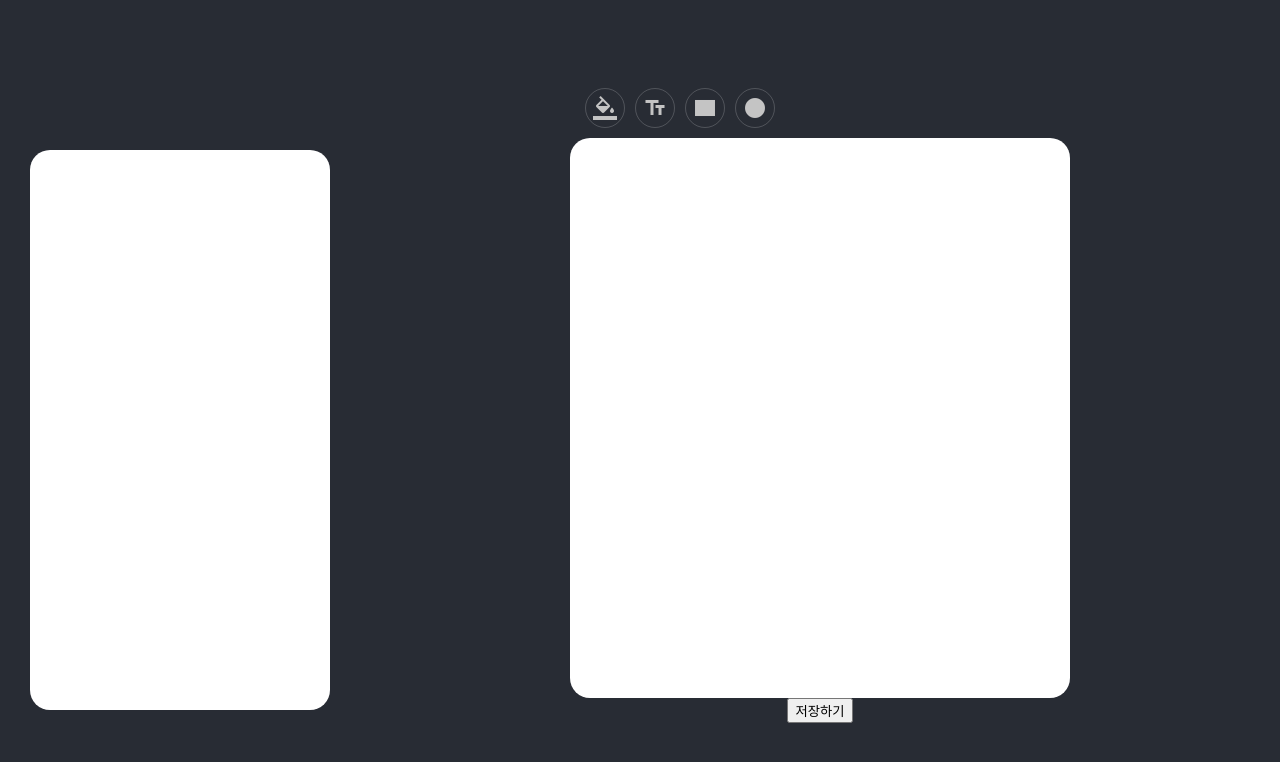
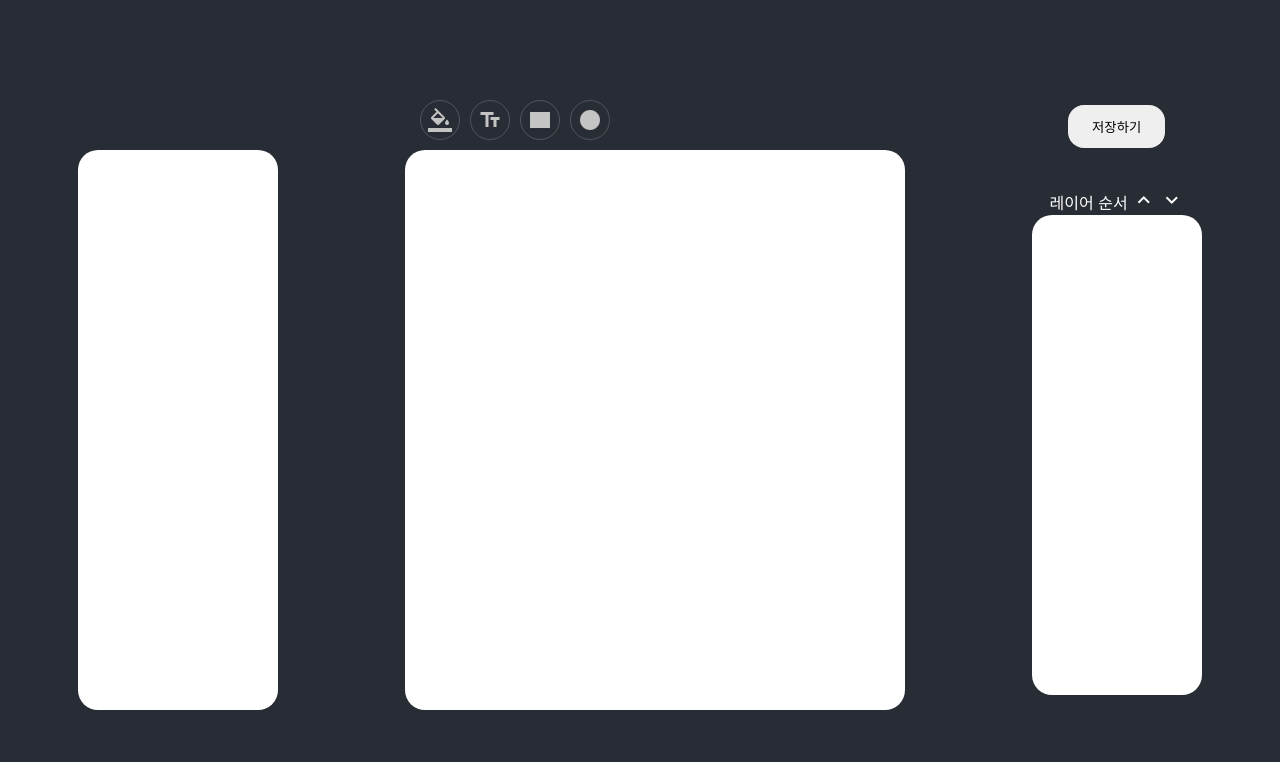
Before and after one commit to biio-front/canvas-with-konva, a React (Create React App) app: page / in a window 1280 px wide. Shown: the top 762 px of the page. Built offline with nearby package versions, Linux system fonts and the light colour scheme; a web font is replaced by a local one.

Commit message:
Add layer component

```diff
--- a/src/components/Canvas/index.scss
+++ b/src/components/Canvas/index.scss
@@ -3,7 +3,6 @@
   height: 70vh;
   position: relative;
 
-  margin: 0 30px;
   padding: 20px;
   border-radius: 20px;
 
--- a/src/components/Customizing/index.scss
+++ b/src/components/Customizing/index.scss
@@ -1,6 +1,6 @@
 .customizing {
   &-title {
-    width: 300px;
+    width: 200px;
     height: 60px;
 
     padding-left: 1rem;
@@ -13,7 +13,7 @@
   }
 
   &-board {
-    width: 300px;
+    width: 200px;
     height: 70vh;
 
     margin: 0 30px;
--- /dev/null
+++ b/src/components/Layer/index.tsx
@@ -0,0 +1,70 @@
+/* eslint-disable jsx-a11y/no-noninteractive-element-interactions */
+/* eslint-disable jsx-a11y/click-events-have-key-events */
+import { shallowEqual } from 'react-redux';
+
+import { changeElementOrderDown, changeElementOrderUp, selectItem } from '../../reducers/canvas';
+import { useAppDispatch, useAppSelector } from '../../store';
+
+function Layer() {
+  const dispatch = useAppDispatch();
+
+  const { canvas, selectedItem } = useAppSelector(
+    (state) => ({ canvas: state.canvas.canvas, selectedItem: state.canvas.selectedItem }),
+    shallowEqual,
+  );
+  const canvasItems = [...canvas.items].reverse();
+  const selectedZIndex = selectedItem.styles.zIndex;
+
+  return (
+    <div className='layer'>
+      <div className='layer-header'>
+        <span className='layer-header-title'>레이어 순서</span>
+
+        <button
+          type='button'
+          onClick={() => {
+            if (selectedZIndex < canvasItems.length - 1) {
+              dispatch(changeElementOrderUp(selectedZIndex));
+            }
+          }}
+        >
+          <span className='material-icons'>expand_less</span>
+        </button>
+
+        <button
+          type='button'
+          onClick={() => {
+            if (selectedZIndex > 0) {
+              dispatch(changeElementOrderDown(selectedZIndex));
+            }
+          }}
+        >
+          <span className='material-icons'>expand_more</span>
+        </button>
+      </div>
+
+      <ul className='layer-items'>
+        {canvasItems.map((item) => {
+          const isSelected = item.id === selectedItem.id;
+
+          return (
+            <li
+              className={`layer-item ${isSelected ? 'selected' : ''}`}
+              key={item.id}
+              onClick={() => dispatch(selectItem(item))}
+              onDragStart={() => {
+                dispatch(selectItem(item));
+              }}
+              draggable
+            >
+              {item.id}
+              {item.className}
+            </li>
+          );
+        })}
+      </ul>
+    </div>
+  );
+}
+
+export default Layer;
--- a/src/pages/Playground.tsx
+++ b/src/pages/Playground.tsx
@@ -7,6 +7,7 @@ import CustomizingBgColor from '../components/Customizing/BgColor';
 import CustomizingShape from '../components/Customizing/Shape';
 import AddingBoard from '../components/AddingBoard';
 import Canvas from '../components/Canvas';
+import Layer from '../components/Layer';
 
 import { getCanvas } from '../reducers/canvas';
 import { useAppDispatch, useAppSelector } from '../store';
@@ -44,9 +45,14 @@ function Playground() {
       <div className='container adding'>
         <AddingBoard setMode={setMode} />
         <Canvas setMode={setMode} />
-        <button type='button' onClick={onSave}>
+      </div>
+
+      <div className='container'>
+        <button type='button' onClick={onSave} className='save-button'>
           저장하기
         </button>
+
+        <Layer />
       </div>
     </div>
   );
--- a/src/styles/Playground.scss
+++ b/src/styles/Playground.scss
@@ -1,6 +1,6 @@
 .playground {
   display: flex;
-  justify-content: space-between;
+  justify-content: space-around;
   align-items: center;
 
   height: 100vh;
@@ -12,7 +12,52 @@
     flex-direction: column;
   }
 
-  .adding {
-    flex: 1;
+  .save-button {
+    margin-bottom: 5vh;
+    padding: 0.75rem 1.5rem;
+    border: 0;
+    border-radius: 1rem;
+  }
+
+  .layer {
+    &-header {
+      display: flex;
+      align-items: center;
+      justify-content: center;
+
+      &-title {
+        color: white;
+      }
+
+      button {
+        margin-left: 0.25rem;
+        padding: 0;
+        border: 0;
+
+        background: inherit;
+        color: white;
+      }
+    }
+
+    &-items {
+      width: 170px;
+      height: 60vh;
+
+      margin: 0 30px;
+      padding: 20px;
+      border-radius: 20px;
+
+      background: #ffffff;
+
+      li {
+        padding: 0.25rem 0.25rem;
+        list-style: none;
+
+        &.selected {
+          border: 1px solid #a4a4a4;
+          border-radius: 0.5rem;
+        }
+      }
+    }
   }
 }
```
